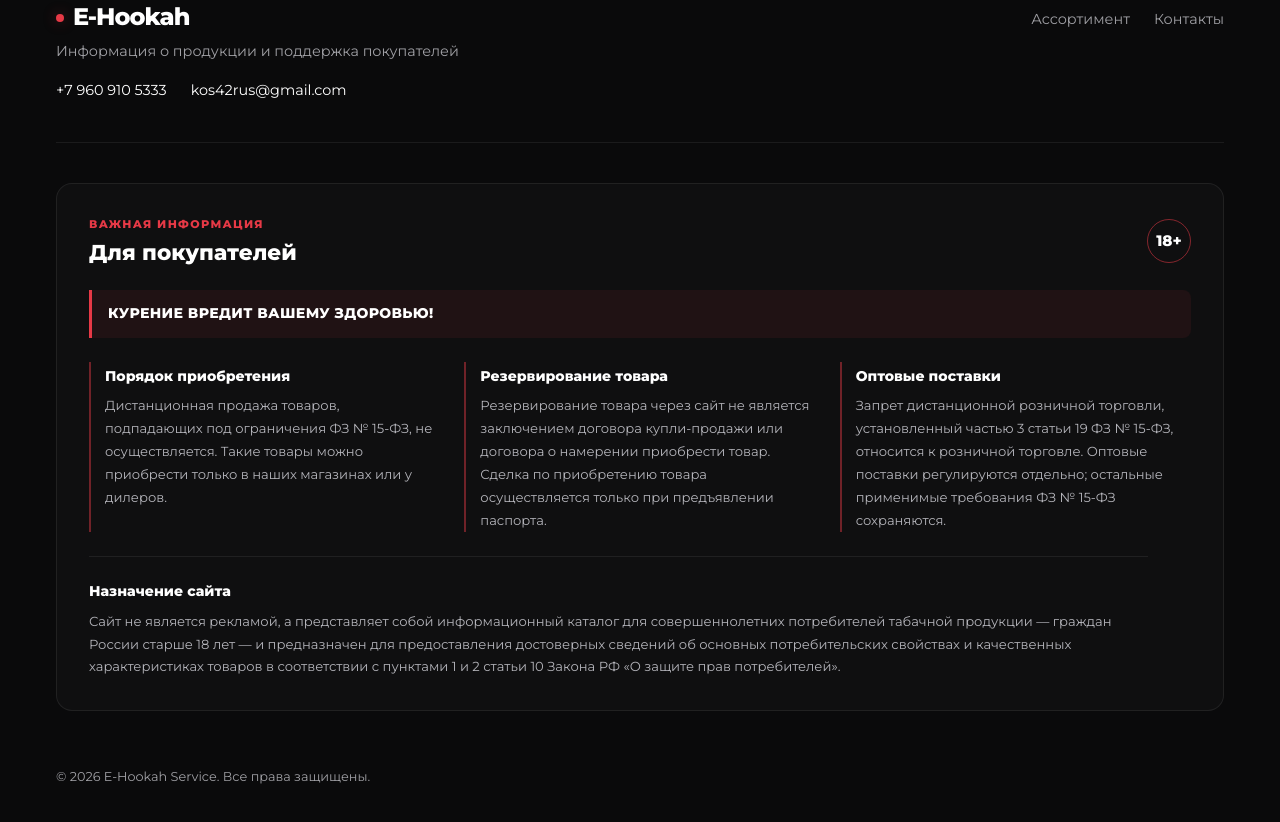
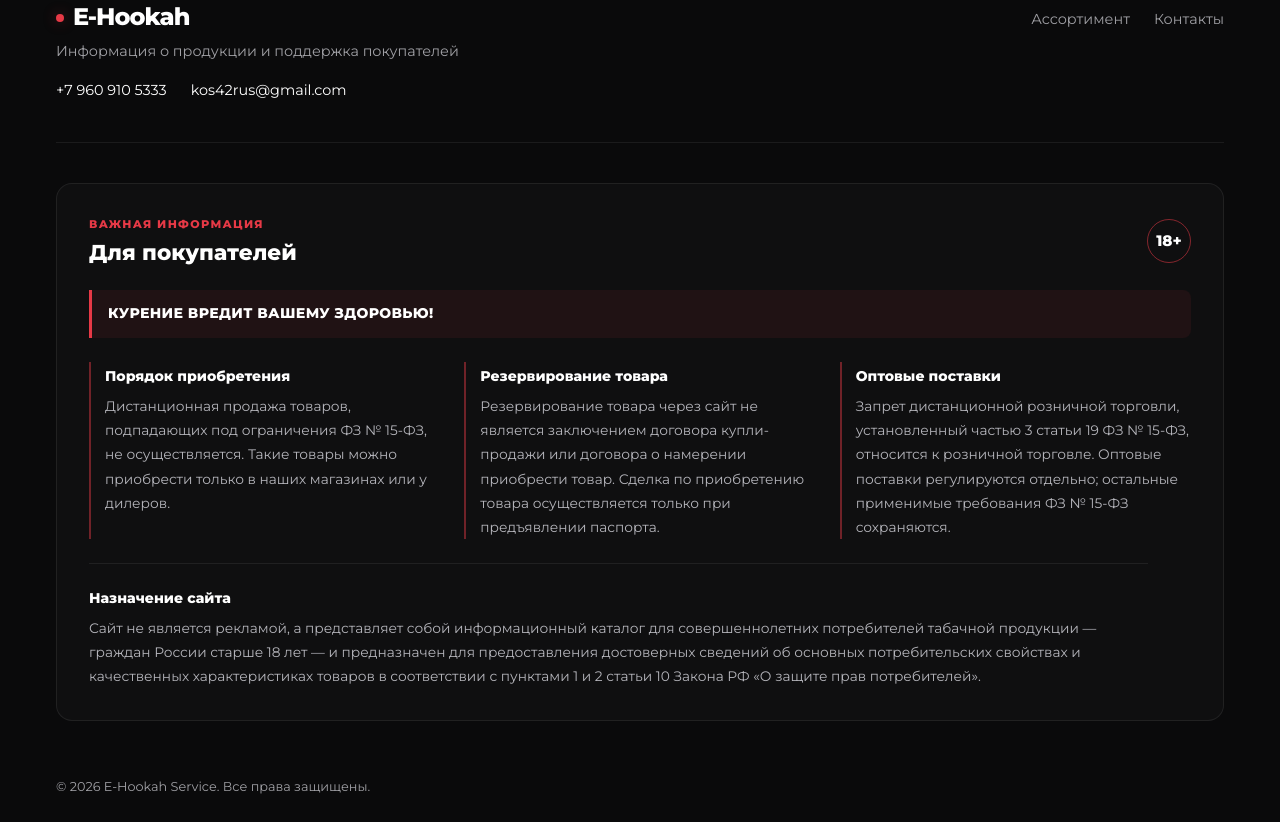
Before and after one commit to MegaRostBLR1/hookahRus, a plain HTML site: page index.html in a window 1280 px wide. Shown: the part 4989-5811 px from the top of the page. Drawn offline with Linux system fonts and the light colour scheme.

Commit message:
Improve footer legal text readability

```diff
--- a/styles/style.css
+++ b/styles/style.css
@@ -872,7 +872,7 @@ section {
 .footer-info-note p {
   margin: 0;
   color: #b5b5bb;
-  font-size: 0.82rem;
+  font-size: 0.86rem;
   line-height: 1.75;
   overflow-wrap: anywhere;
 }
```
